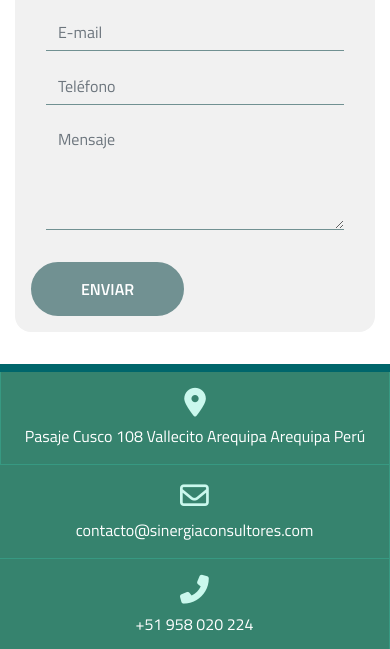
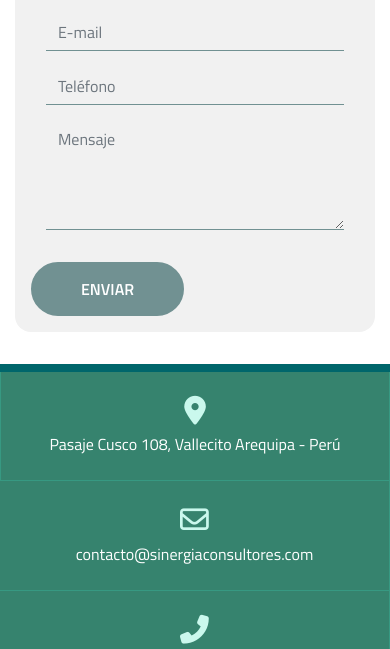
Before and after one commit to tabatilla/sinergiaSite, a website built with webpack: page src/index.html in a window 390 px wide. Shown: the part 3440-4089 px from the top of the page. Built offline with nearby package versions, Linux system fonts and the light colour scheme.

Commit message:
responsive v.2

```diff
--- a/src/index.html
+++ b/src/index.html
@@ -149,7 +149,7 @@
         <div class="col-md-3 col-xs-12">
           <div class="box-info-footer">
             <i class="fas fa-map-marker-alt"></i>
-            <p>Pasaje Cusco 108 Vallecito Arequipa Arequipa Perú</p>
+            <p>Pasaje Cusco 108, Vallecito Arequipa - Perú</p>
           </div>
         </div>
         <div class="col-md-3 col-xs-12">
--- a/src/styles/styles.scss
+++ b/src/styles/styles.scss
@@ -198,7 +198,7 @@ footer{
   .lista-servicios .col-md-3{margin:1.5rem 0}
   .section-sentence{padding:1rem;}
   #formulario {padding:1rem;margin:0px;}
-  footer .col-md-3 {padding: 1rem;border-bottom: 1px solid #379982;}
+  footer .col-md-3 {padding: 1.5rem;border-bottom: 1px solid #379982;}
   footer .box-info-footer i{margin-bottom:0.5rem;}
   footer .box-info-footer p{margin:0rem;}
 }
```
